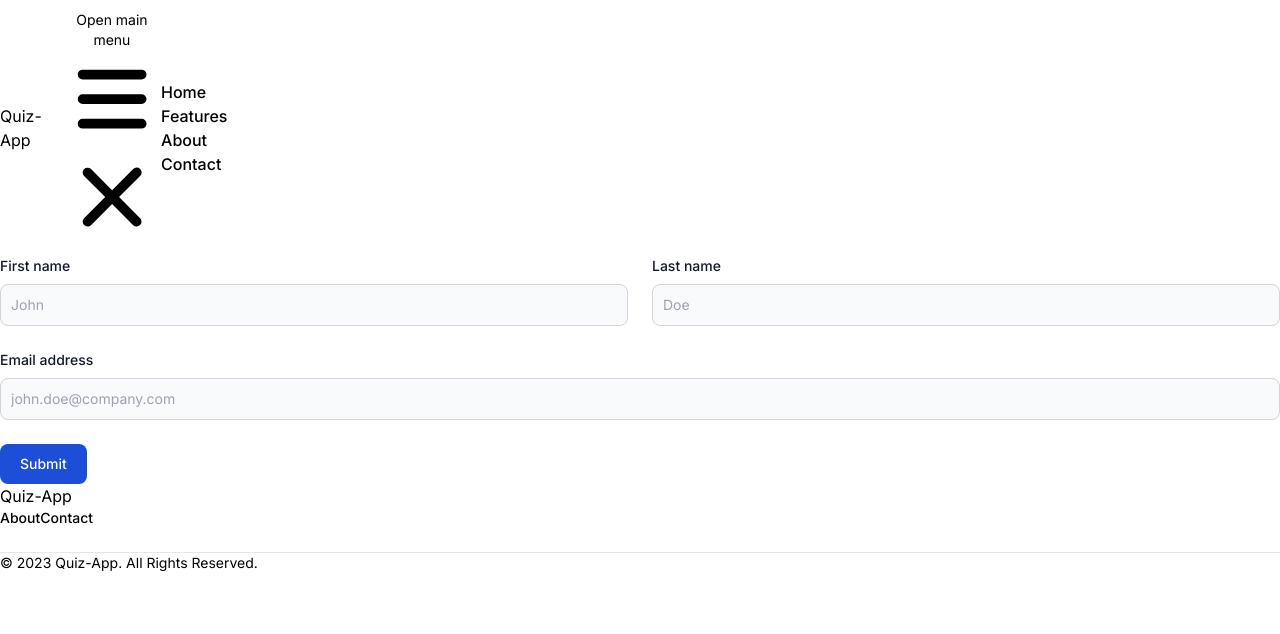
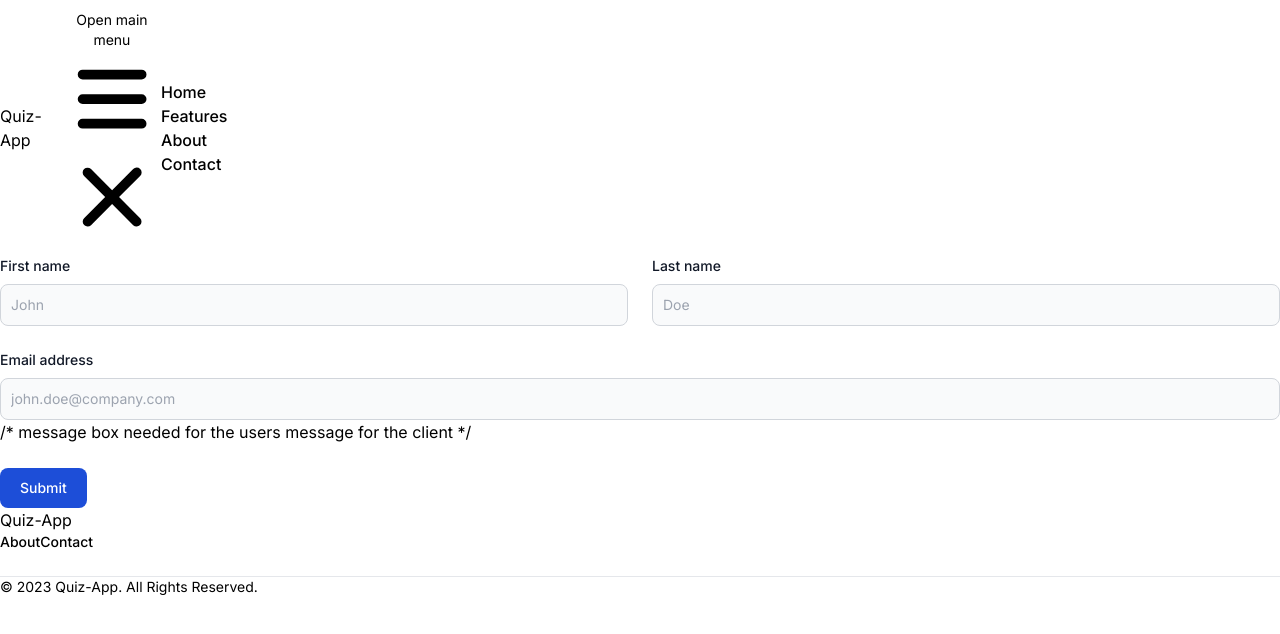
Before and after one commit to Sahil4883/quiz-card, a Next.js app: page /contact in a window 1280 px wide. Shown: the top 634 px of the page. Built offline with nearby package versions, Linux system fonts and the light colour scheme; no server answers.

Commit message:
comment added

```diff
--- a/app/(All Pages)/contact/page.tsx
+++ b/app/(All Pages)/contact/page.tsx
@@ -40,6 +40,7 @@ const Contact = () => {
           placeholder="john.doe@company.com"
           required
         />
+        /* message box needed for the users message for the client */
       </div>
 
       <button
```
